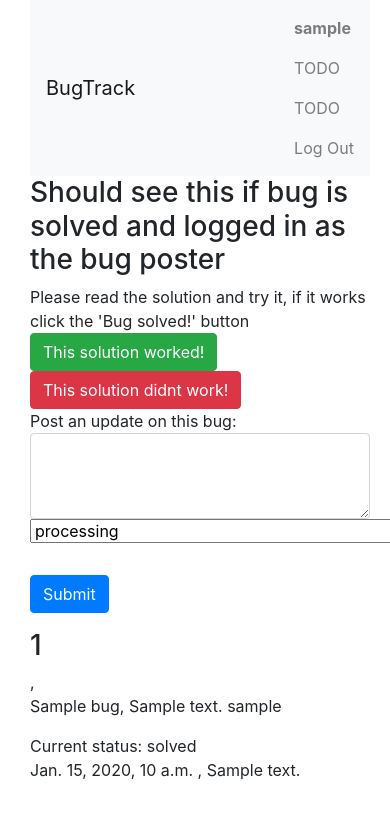
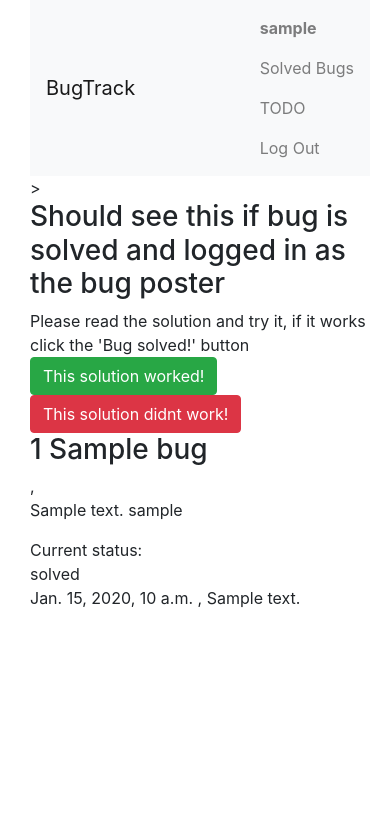
Before and after one commit to BlackSun93/bugTracker, a Django app: page /bugPage/1 in a window 390 px wide; the page is wider, and only the part inside the window is pictured. Shown: the top 819 px of that part. Run offline with Django 3.2, Linux system fonts and the light colour scheme; a user stored in the database is signed in; tables that the repository leaves empty hold one stand-in row (values such as "Sample post"); some libraries are stand-ins or nearby versions.

Commit message:
new elements are responsive
claiming, unclaiming and setting a bug to fixed are now all responsive

```diff
--- a/bugtrack/models.py
+++ b/bugtrack/models.py
@@ -89,7 +89,7 @@ class Solver (models.Model): #gives a 1-1 relationship of a user and a bug they
     result      = models.CharField(max_length=500, blank=True, null=True) #result can be blank in case of awaiting result/ etc
 
     def __str__(self):
-        return f"Solver {self.user.username} on {self.bug.id} current status: {self.bug.status}"
+        return f"{self.user.username}" #edited because the username of solver is enough info
     def serialiseSolver(self):
         return {
             "id": self.id,
--- a/bugtrack/static/bugtrack/bugPage.js
+++ b/bugtrack/static/bugtrack/bugPage.js
@@ -7,10 +7,18 @@ document.addEventListener('DOMContentLoaded', function() {
     bugInfo = bugElement.dataset.bug;
     currentUser = bugElement.dataset.user;
     solver = bugElement.dataset.solver;
-    console.log(bugJson.status);
+    console.log(bugJson);
     console.log(bugInfo);
     console.log(currentUser + "  " + solver);
     console.log(bugJson.poster);
+    document.getElementById('updateForm').style.display = 'none';
+    //document.getElementById('updateForm').style.display = 'block';
+    visibilityChecks();
+        alert('b');
+
+
+
+    /*
     if (currentUser == solver) {
         document.getElementById('updateForm').style.display = 'block';
     }
@@ -25,7 +33,7 @@ document.addEventListener('DOMContentLoaded', function() {
     }
     if ((bugJson.status == 'solved') && (bugJson.poster == currentUser) ) {
        document.getElementById('solutionDiv').style.display == 'block';
-    }
+    } */
 
     try {
         document.getElementById('notSolvedDiv').style.display = 'none';
@@ -57,7 +65,30 @@ document.addEventListener('DOMContentLoaded', function() {
 
 
 });
+function visibilityChecks() {
+    document.getElementById('updateForm').style.display = 'none';
+    if(currentUser == solver) {
+        alert('current user is this bugs solver');
+        document.getElementById('updateForm').style.display = 'block';
+    }
+    if (bugJson.status == 'unclaimed') {
+        alert('bug is unclaimed');
+        solverButton(currentUser);
+    }
+    else {
+        alert('bug is claimed, dont show solve this bug btn');
+        document.getElementById('solveThisBugBtn') == 'none';
+    }
+    if ((bugJson.status == 'solved') && (bugJson.poster == currentUser) ) {
+        alert('bug is solved and current user posted the bug');
+        document.getElementById('ifNotFixedDiv').style.display = 'block';
+        document.getElementById('updateForm').style.display = 'none';
+    }
+    else {
+        document.getElementById('ifNotFixedDiv').style.display = 'none';
+    }
 
+}
 function hello() {
     alert('hello');
 }
@@ -65,6 +96,7 @@ function hello() {
 function solverButton(userId){ //should standardise whether or not to make elements in JS or in html really
     buttonDiv = document.getElementById('solverButtonDiv');
     button = document.createElement('button');
+    button.setAttribute('id', 'solveThisBugBtn');
     button.setAttribute('class', 'btn btn-success');
     button.innerHTML = 'Solve this bug!';
     button.addEventListener('click', function() {
@@ -76,6 +108,7 @@ function solverButton(userId){ //should standardise whether or not to make eleme
             })
         })
         alert('a');
+        document.getElementById('statusDivText').innerHTML = 'claimed';
         document.getElementById('solverButtonDiv').style.display= 'none';
         document.getElementById('updateDiv').style.display = 'block';
         document.getElementById('updateForm').style.display = 'block';
@@ -91,6 +124,7 @@ function createUpdate() {
     newStatus = document.getElementById('updateStatus').value;
     bugId = bugJson.id;
     alert(newUpdate);
+    alert(newStatus);
     fetch('newUpdate/', {
         method: 'POST',
         body: JSON.stringify({
@@ -114,6 +148,11 @@ function solution(bugId, userId) {
                 userId: userId,
             })
         })
+
+        document.getElementById('ifNotFixedDiv').style.display = 'none';
+        document.getElementById('updateForm').style.display = 'none';
+        document.getElementById('statusDivText').innerHTML = `fixed by ${bugJson.solver}`;
+
     })
     solutionDiv.append(solutionBtn);
 }
--- a/bugtrack/templates/bugtrack/bugPage.html
+++ b/bugtrack/templates/bugtrack/bugPage.html
@@ -1,36 +1,27 @@
 {% extends "bugtrack/layout.html" %}
 {% load static %}
 {% block body %}
-<! if this user is this bug's solver, if this bug has no solver or if another user is this solver >
-{% if bug.status != 'finished'%}
- {% endif %}
- {% if bug.status == 'finished'%}
- You are seeing this because the bug has been finsihed, I wanted to see if this wil change responsivley (as bugSolved returns a jsonresponse)
- {% endif %}
+
 
 <div id='bugObjectDiv' data-bug = "{{bug}}", data-user="{{request.user.id}}", data-solver="{{bug.bugSolver.user.id}}">
+ <div id='solverButtonDiv'></div>
+
     <div id='ifNotFixedDiv'>
-    {% if bug.bugSolver == None %}
-        {%if bug.status != solved%} <!no point in having the solver option if bug is already solved, although, bug will have a solver until solver gives up>
-            <div id='solverButtonDiv'></div>
-            <script> solverButton({{request.user.id}}) </script>
 
-        {% endif %}
-    {% endif %}
 
-    {% if bug.status == 'solved' %}
-        {% if bug.poster == request.user %}
+           <! <script> <!solverButton({{request.user.id}}) </script>>
+
             <h3> Should see this if bug is solved and logged in as the bug poster </h3>
             Please read the solution and try it, if it works click the 'Bug solved!' button
             <div id='solutionDiv'></div>
             <script>solution({{bug.id}}, {{request.user.id}} ) </script>
              <script> notSolution()</script>
-  <div id='notSolvedDiv'>
-       <form id="notSolvedForm">
+        <div id='notSolvedDiv'>
+         <form id="notSolvedForm">
             <div class="form-group">
                 Post an update on this bug:<textarea id='notSolvedText' class="form-control", rows='3', cols='20'> </textarea>
                  <div class='form-group'>
-                    <select id='updateStatus' class='form-group' size='1'>
+                    <select id='updateStatusNotSolved' class='form-group' size='1'>
                         <option value = 'processing'>processing </option> <! set bug back to processing, need to notify bugsolver>
                         <option value = 'unclaimed'>unclaimed *This will reopen the bug for other uses to take!* </option>
                     </select>
@@ -40,15 +31,14 @@
         </form>
     </div>
 
-        {% endif %}
-    {% endif %}
+
    </div> <! end of if not fixed div>
     <div id='bugInfoDiv'>
-       <h3> {{bug.id}} </h3>, <p> {{bug.title}}, {{bug.description}} {{bug.bugSolver.user.username}} </p> Current status: {{bug.status}}
+       <h3> {{bug.id}}  {{bug.title}} </h3>, <p> {{bug.description}} {{bug.bugSolver.user.username}} </p>
+       <div id='statusDiv'> Current status: <div id='statusDivText'>{{bug.status}} </div></div>
     </div>
 
-    {% if bug.bugSolver.user.id == request.user.id  %} <! if logged in user is this bug's solver and bug not solved>
-        {% if bug.status != 'solved' %}
+
     <div id='updateDiv'>
        <form id="updateForm">
             <div class="form-group">
@@ -64,8 +54,7 @@
             <input type="submit" class="btn btn-primary"/>
         </form>
     </div>
-        {% endif %}
-    {% endif %}
+
  <div id='updateDiv'> </div> <! append updates to this div in js, outside of if because need to be able to post even if there were 0 updates>
     {%if updates %}
         {% for update in updates %}
@@ -77,7 +66,7 @@
 {% block script %}
 {% if solver %}
     <script type="text/javascript">
-    const solverJson = "{{solver|safe}}";
+    const solverJson = {{solver|safe}};
     </script>
 {% endif %}
 <script src="{% static 'bugtrack/bugPage.js' %}"></script>
--- a/bugtrack/templates/bugtrack/index.html
+++ b/bugtrack/templates/bugtrack/index.html
@@ -2,7 +2,9 @@
 {% load static %}
 
 {% block body%}
-
+{% if header%}
+    <div id='header' data-header='{{header}}'></div>
+{% endif %}
     {% if solvedList %}
     <div id='solvedDiv'> Bugs you reported have been solved!
         {% for solved in solvedList %}
--- a/bugtrack/templates/bugtrack/layout.html
+++ b/bugtrack/templates/bugtrack/layout.html
@@ -24,7 +24,7 @@
                     </li>
                 {% endif %}
                 <li class="nav-item">
-                  <a class="nav-link" href="{% url 'index' %}">TODO</a>
+                  <a class="nav-link" href="{% url 'finishedBugs' %}">Solved Bugs</a>
                 </li>
                 {% if user.is_authenticated %}
                     <li class="nav-item">
--- a/bugtrack/urls.py
+++ b/bugtrack/urls.py
@@ -13,7 +13,8 @@ urlpatterns = [
     path('bugPage/newSolver/', views.newSolver, name='newSolver'),
     path('bugPage/newUpdate/', views.newUpdate, name='newUpdate'),
     path('bugPage/bugSolved/<bugId>', views.bugSolved, name='bugSolved'),
-    path('bugPage/bugNotSolved/<bugId>', views.bugNotSolved, name='bugNotSolved')
+    path('bugPage/bugNotSolved/<bugId>', views.bugNotSolved, name='bugNotSolved'),
+    path('finishedBugs', views.finishedBugList, name='finishedBugs')
 
 
 ]
--- a/bugtrack/views.py
+++ b/bugtrack/views.py
@@ -167,6 +167,7 @@ def newUpdate(request): #update has to create new update object, add update to s
     thisBug.status = newStatus #updates the bug's status as per the dropdown menu
     thisBug.updates.add(newUpdate) #adds update to the solver object, should add updates to the bug
     thisBug.save()
+    print(newStatus)
     if newStatus == 'solved':
 
         thisSolver.result = 'solved'
@@ -226,6 +227,13 @@ def bugNotSolved(request, bugId):
     #create an update with the user and the reasontext
     return  JsonResponse(thisBug, safe=False) #solver not serialiseable
 
+def finishedBugList (request):
+    finishedBugs = Bug.objects.filter(fixed = True).order_by('-id') #all the bugs where user has said the solution worked
+    return render(request, "bugtrack/index.html", {
+        "bugList": finishedBugs, "header":'finishedBugs' #render a version of the index page, header is passed so main.js knows we only want fixed bugs
+        })
+
+
 
 
 
```
Also changed, not shown: bugtrack/static/bugtrack/main.js (+9 -0 lines).
